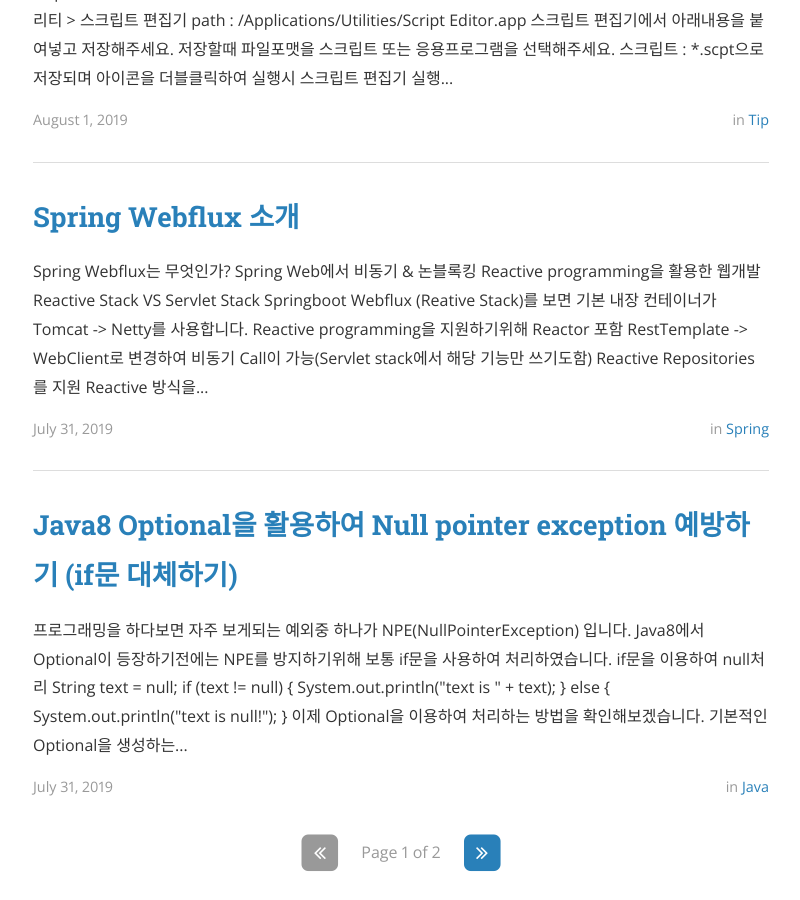
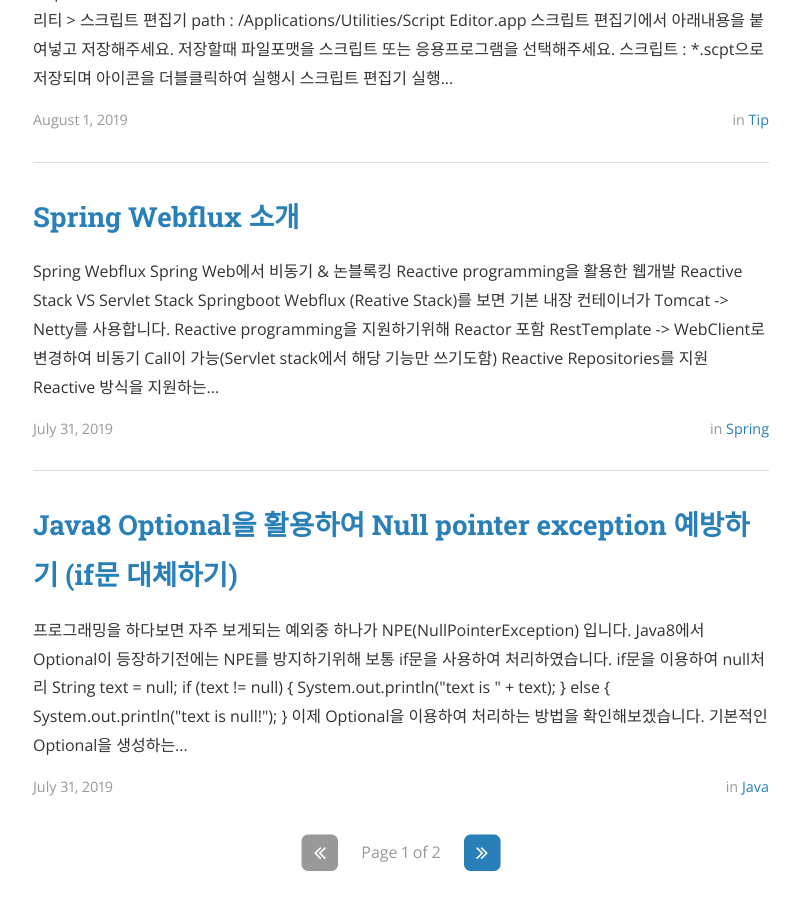
Before and after one commit to tries1/tries1.github.io, a Jekyll site: the page built from index.html, in a window 1280 px wide and 900 px high, scrolled down 1463 px. Shown: the whole window, without its empty margins (239-1039 px from the left). Built offline with Jekyll 4.4.1, drawn with Linux system fonts in a browser that asks for light colours; nearby versions of some CDN libraries; the list of posts is cut into pages by our own code.

Commit message:
modify title

```diff
--- a/_posts/webflux/2020-01-21-spring_webflux_intro.md
+++ b/_posts/webflux/2020-01-21-spring_webflux_intro.md
@@ -8,7 +8,7 @@ cover:  "/assets/instacode.png"
 comments: true
 ---
 
-## Spring Webflux는 무엇인가?
+## Spring Webflux
 Spring Web에서 비동기 & 논블록킹 Reactive programming을 활용한 웹개발
 
 ### Reactive Stack VS Servlet Stack
```
